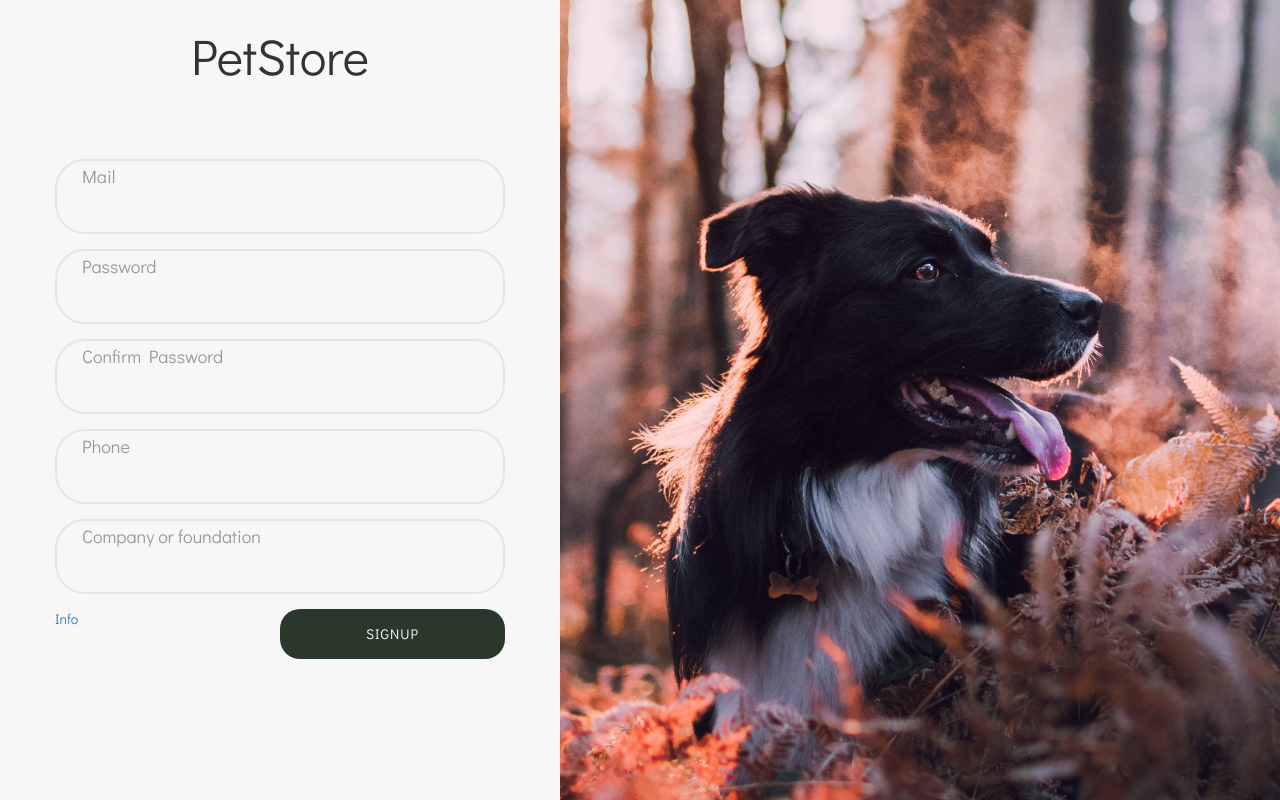
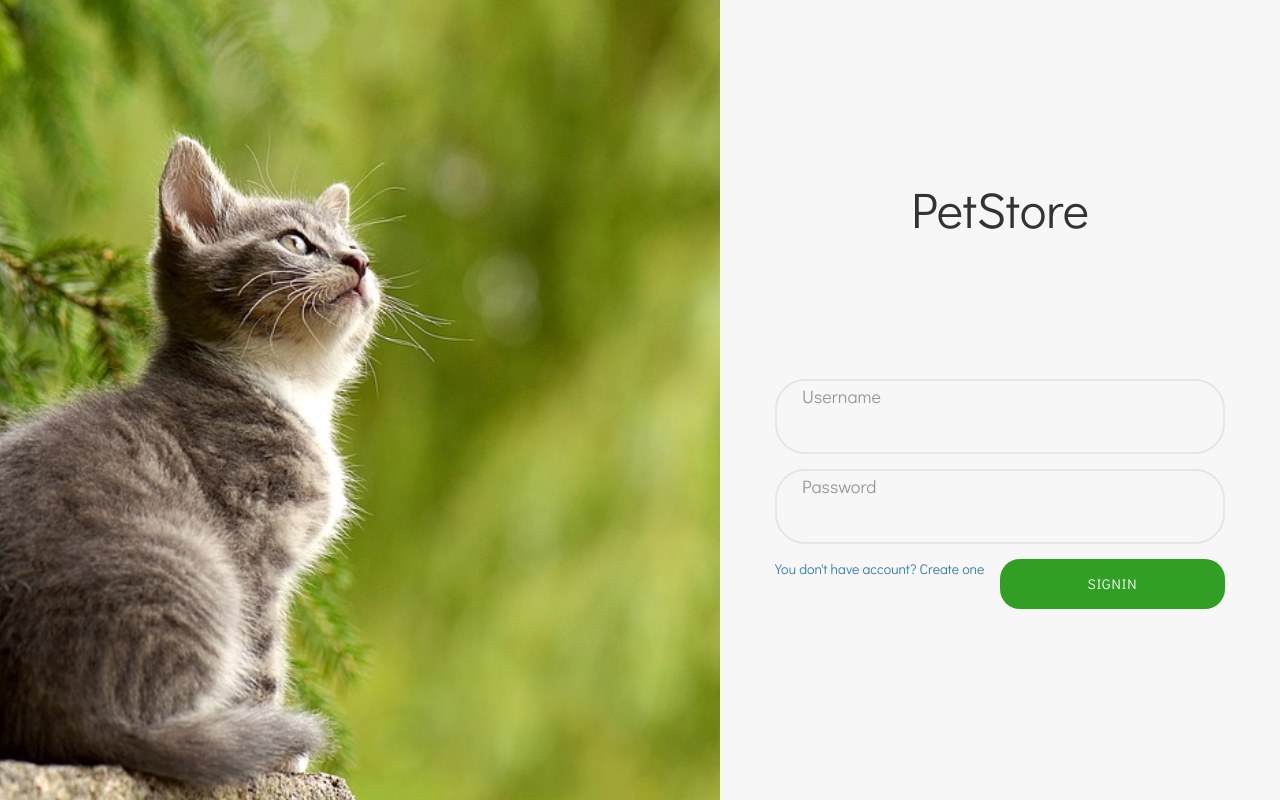
Before and after one commit to DeployerTeam/developerTeamFrontEnd, a React (Create React App) app: page / in a window 1280 px wide. Built offline with nearby package versions, Linux system fonts and the light colour scheme.

Commit message:
Arreglando componentes

```diff
--- a/src/SignUp.css
+++ b/src/components/signup/SignUp.css
@@ -208,8 +208,6 @@ input.input {
 
 
 
-/*------------------------------------------------------------------
-[ Responsive ]*/
 
 @media (max-width: 992px) {
   .signup-form {
--- a/src/index.js
+++ b/src/index.js
@@ -3,12 +3,13 @@ import ReactDOM from 'react-dom';
 import './index.css';
 import App from './App';
 import * as serviceWorker from './serviceWorker';
-import Login from './Login';
-import SignUp from './SignUp';
+import Login from './components/login/Login';
+import SignUp from './components/signup/SignUp';
 
 ReactDOM.render(
   <React.StrictMode>
-    <SignUp />
+    {/*<SignUp />*/}
+    <Login />
   </React.StrictMode>,
   document.getElementById('root')
 );
```
Also changed, not shown: src/components/login/Login.css (renamed from src/Login.css), src/components/login/Login.js (renamed from src/Login.js), src/components/login/loginImage.jpg (renamed from src/loginImage.jpg), src/components/signup/SignUp.js (renamed from src/SignUp.js), src/components/signup/signupImage.jpg (renamed from src/signupImage.jpg).
